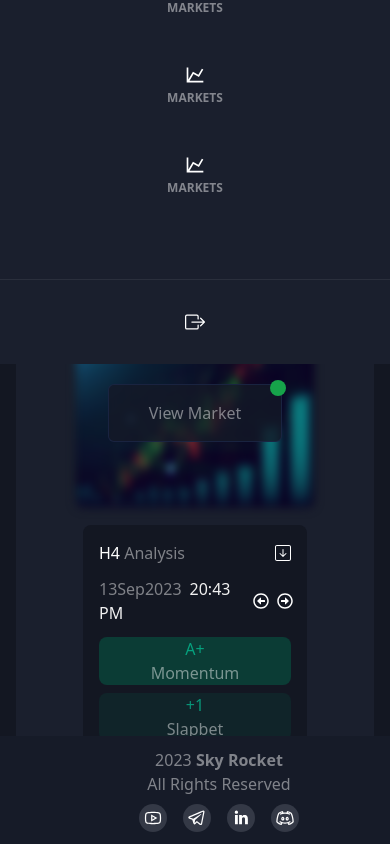
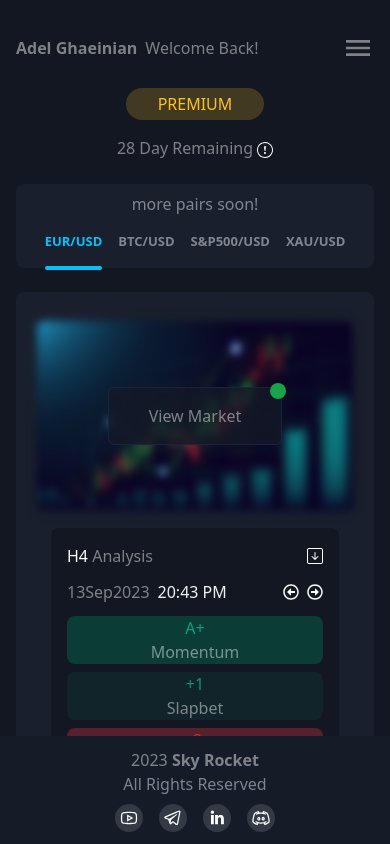
Before and after one commit to Hossein-Haghshenas/react-dashboard, a React (Create React App) app: page / in a window 390 px wide. Built offline with nearby package versions, Linux system fonts and the light colour scheme.

Commit message:
Fix something for better responsive mode

```diff
--- a/src/components/FilterBar.js
+++ b/src/components/FilterBar.js
@@ -11,7 +11,7 @@ const FilterBar = ({ items, output }) => {
 
   return (
     <>
-      <section className="flex gap-4 sm:gap-2">
+      <section className="flex gap-4">
         {items?.map((item) => (
           <MenuItem
             text={item.text}
@@ -21,7 +21,7 @@ const FilterBar = ({ items, output }) => {
                 ? "relative before:absolute before:bottom-[-2px] before:h-1 before:w-full before:rounded-lg before:bg-[#00C2FF] text-[#00C2FF]"
                 : ""
             )}
-            textClassName="!text-[15px] sm:!text-[11px]"
+            textClassName="!text-[15px] sm:!text-[13px]"
             onClick={(e) => setSelectedItem(item.text)}
           />
         ))}
--- a/src/components/Footer.js
+++ b/src/components/Footer.js
@@ -8,7 +8,7 @@ const date = new Date().getFullYear();
 const Footer = () => {
   return (
     <>
-      <footer className="absolute bottom-0 left-0 w-full flex sm:flex-col justify-between items-center py-3 px-8 sm:pl-20 bg-[#161B28] z-20">
+      <footer className="absolute bottom-0 left-0 w-full flex sm:flex-col justify-between items-center py-3 px-8 bg-[#161B28] z-20">
         <section></section>
         <section className="flex flex-col justify-center items-center">
           <p>
--- a/src/components/Menu.js
+++ b/src/components/Menu.js
@@ -11,12 +11,12 @@ const Menu = () => {
   const isOpen = useMenu();
   const closeMenu = useMenuUpdate();
   return (
-    <section className={clsx("sm:absolute sm:transition-all z-50", isOpen ? "sm:top-[0]" : "sm:top-[-30rem]")}>
+    <section className={clsx("sm:absolute sm:transition-all sm:duration-300 z-50", isOpen ? "sm:top-[0]" : "sm:top-[-60rem]")}>
       <section className="flex flex-col justify-between h-[100vh] w-[8vw] lg:[12vw] md:w-[16vw] sm:w-[100vw] bg-[#1A1F2D] overflow-auto scrollbar-hide">
         <section className="hidden sm:block">
           <img className="mt-8 ml-8" src={closeIcon} alt="" onClick={closeMenu} />
         </section>
-        <section className="mt-2">
+        <section className="mt-2 sm:mt-0 sm:mb-2">
           <Avatar name="Account" />
         </section>
         <section className="flex flex-col gap-4">
--- a/src/components/utils/AnalysisBox.js
+++ b/src/components/utils/AnalysisBox.js
@@ -7,7 +7,7 @@ const AnalysisBox = ({ data }) => {
   const { name, date, time, scoreData } = data;
   return (
     <>
-      <section className="flex flex-col justify-center items-center w-[20rem] sm:w-[14rem] h-full sm:h-[max-content] rounded-lg bg-[#131722] p-4">
+      <section className="flex flex-col justify-center items-center w-[20rem] sm:w-[18rem] h-full sm:h-[max-content] rounded-lg bg-[#131722] p-4">
         {/* box header */}
         <section className="w-full flex justify-between items-center">
           <h5>
--- a/src/components/utils/UpgradeBox.js
+++ b/src/components/utils/UpgradeBox.js
@@ -1,7 +1,7 @@
 const UpgradeBox = ({ name }) => {
   return (
     <>
-      <section className="flex flex-col w-[20rem] sm:w-[14rem] h-full rounded-lg bg-[#131722] p-4">
+      <section className="flex flex-col w-[20rem] sm:w-[18rem] h-full rounded-lg bg-[#131722] p-4">
         {/* box header */}
         <section className="h-[1rem]">
           <h5>
--- a/src/pages/Dashboard.js
+++ b/src/pages/Dashboard.js
@@ -58,11 +58,11 @@ const Dashboard = () => {
         {/* filter bar section */}
         <section className="flex md:flex-col-reverse justify-between items-center w-full bg-[#1A1F2D] px-10 rounded-lg">
           <FilterBar items={filterItems} output={(item) => console.log(item)} />
-          <p className="sm:pt-2">more pairs soon!</p>
+          <p className="md:pt-2">more pairs soon!</p>
         </section>
         <section className="flex flex-wrap justify-center items-center gap-4 w-full h-[max-content] bg-[#1A1F2D] p-5 py-7 rounded-lg">
           {/* market section */}
-          <section className="flex justify-center items-center relative w-[35rem] sm:w-[15rem] h-[23rem] sm:h-[12rem] rounded-lg">
+          <section className="flex justify-center items-center relative w-[35rem] sm:w-full h-[23rem] sm:h-[12rem] rounded-lg">
             <img className="absolute left-0 top-0 w-full h-full blur-sm border border-[#141928d1] rounded-lg" src={chartBg} alt="chart" />
             <button className="relative py-4 px-10 bg-[#141928d1] border border-[#1b2646d1] rounded-md z-10 before:absolute before:top-[-5px] before:right-[-5px] before:w-4 before:h-4 before:bg-green-600 before:rounded-full">
               View Market
```
